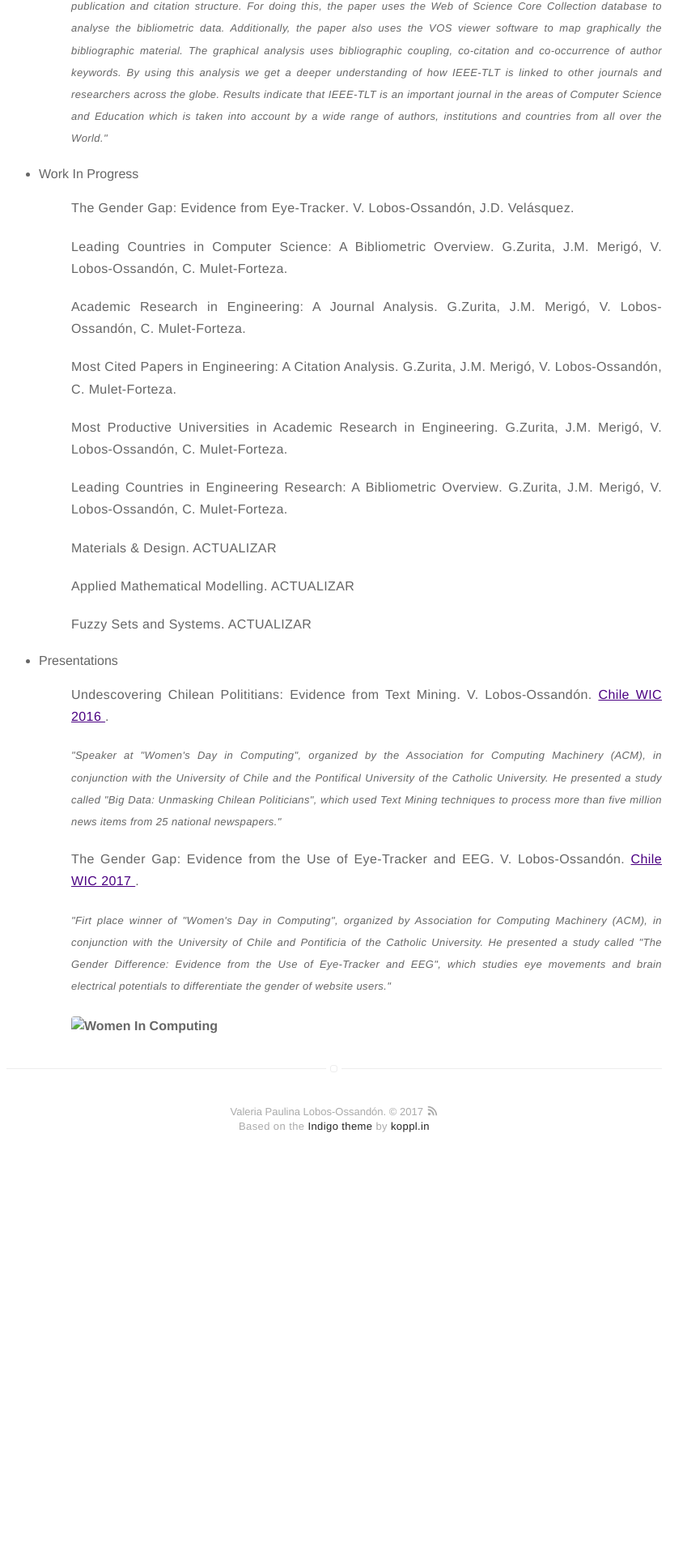
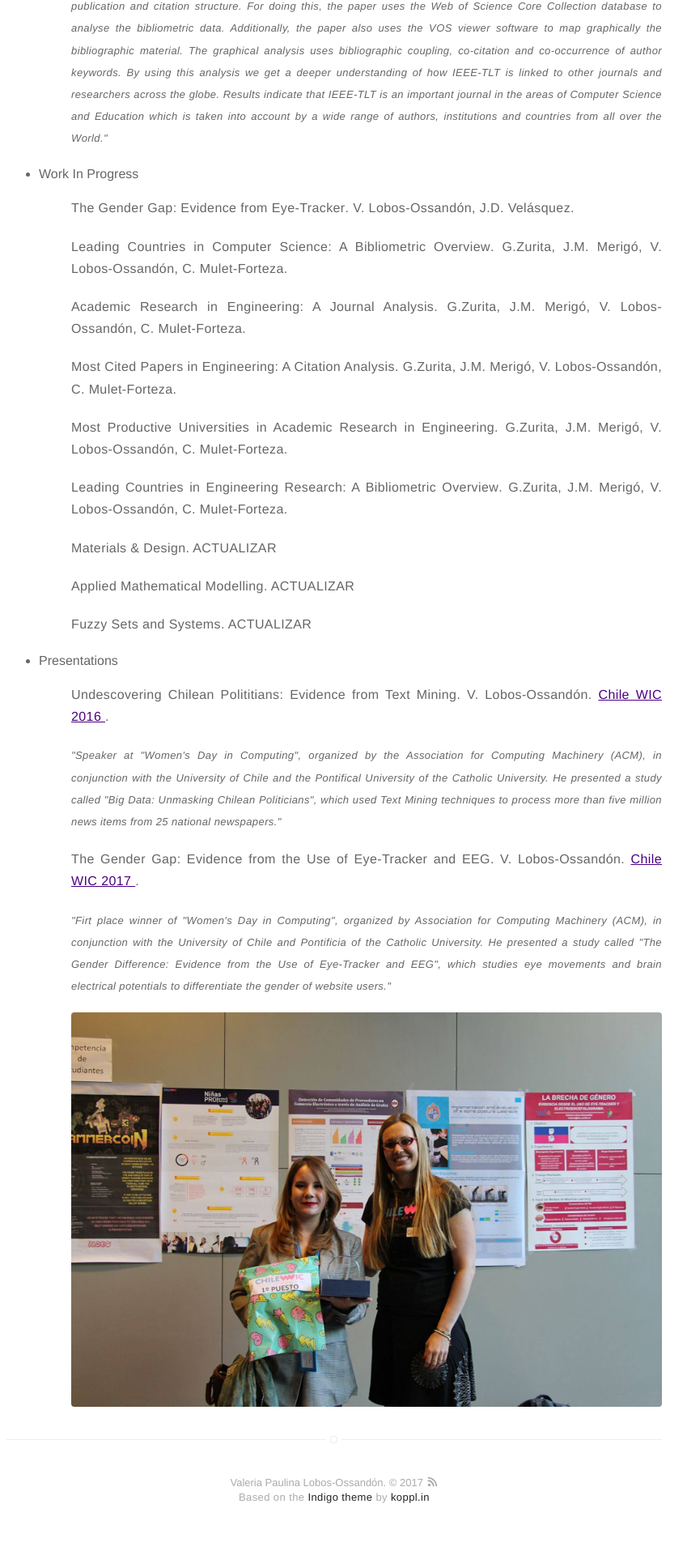
Before and after one commit to vlobos-ossandon/vlobos-ossandon.github.io, a Jekyll site: the page built from research.html, in a window 1280 px wide. Shown: the part 3996-5916 px from the top of the page at 81% size, without its empty margins (227-1076 px from the left). Built offline with Jekyll 4.4.1, drawn with Linux system fonts in a browser that asks for light colours; before the commit the page ends 5458 px from its top, so only the background shows below that.

Commit message:
Research_12

```diff
--- a/research.html
+++ b/research.html
@@ -179,7 +179,7 @@ title: Research
 			<em>"Firt place winner of "Women's Day in Computing", organized by Association for Computing Machinery (ACM), in conjunction with the University of Chile and Pontificia of the Catholic University. He presented a study called "The Gender Difference: Evidence from the Use of Eye-Tracker and EEG", which studies eye movements and brain electrical potentials to differentiate the gender of website users."</em>
 			</p> </font>
 
-			<img src="assets/images/custom/chile_wic.png" align="middle" alt="Women In Computing">
+			<img src="/assets/images/custom/chile_wic.png" align="middle" alt="Women In Computing">
 
 		</ul>
 	</li>
```
